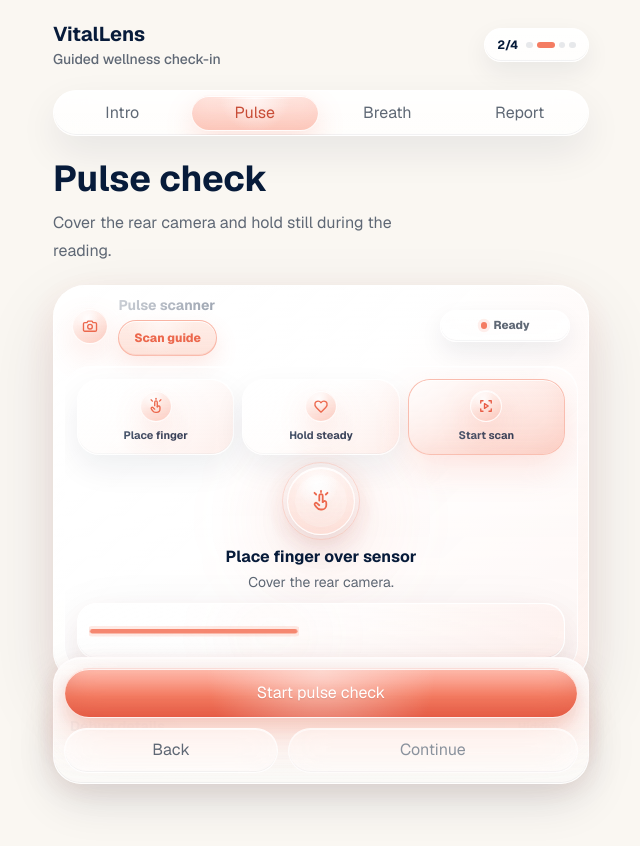
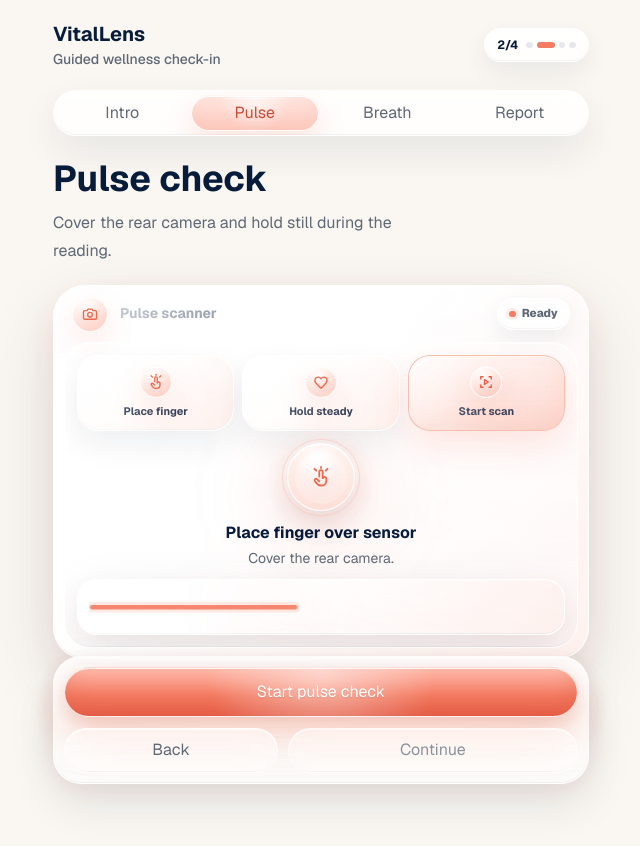
Before and after one commit to arliking13/vitallens, a Next.js app: page / in a window 1280 px wide. Both pictures are taken after a click on the button "Pulse". Shown: the top 846 px of the page, without its empty margins (319-959 px from the left). Built offline with nearby package versions, Linux system fonts and the light colour scheme.

Commit message:
fix: restore pulse camera preview

```diff
--- a/src/features/pulse/components/CameraPreview.tsx
+++ b/src/features/pulse/components/CameraPreview.tsx
@@ -20,7 +20,6 @@ type CameraPreviewProps = {
   isPulseCheckActive?: boolean;
   isSampling?: boolean;
   liveSignal?: number[];
-  onOpenScanGuide?: () => void;
   scannerDetail?: string;
   scannerTitle?: string;
   showCameraPreview?: boolean;
@@ -212,7 +211,6 @@ export function CameraPreview({
   hasPulseEstimate = false,
   isSampling = false,
   liveSignal,
-  onOpenScanGuide,
   scannerDetail,
   scannerTitle,
   showCameraPreview = false,
@@ -264,31 +262,17 @@ export function CameraPreview({
       className="vl-scanner-card animate-card-in overflow-hidden p-2.5"
       style={animationStyle}
     >
-      <div className="vl-scanner-header px-2 pb-2.5">
-        <div className="vl-scanner-header-main">
-          <span
-            className="vl-glass-icon vl-scanner-header-icon"
-            aria-hidden="true"
-          >
+      <div className="flex items-center justify-between gap-3 px-2 pb-2.5">
+        <div className="flex min-w-0 items-center gap-3">
+          <span className="vl-glass-icon h-9 w-9" aria-hidden="true">
             <CameraIcon className="h-[1.125rem] w-[1.125rem]" />
           </span>
-          <div className="vl-scanner-title-stack">
-            <p className="truncate text-sm font-bold text-[var(--vl-text)]">
+          <div className="min-w-0">
+            <p className="text-sm font-bold text-[var(--vl-text)]">
               Pulse scanner
             </p>
-            {onOpenScanGuide ? (
-              <button
-                aria-label="Open pulse scan guide"
-                className="vl-scan-guide-pill interactive-press focus-visible:outline focus-visible:outline-2 focus-visible:outline-offset-2 focus-visible:outline-[var(--vl-peach)]"
-                onClick={onOpenScanGuide}
-                type="button"
-              >
-                Scan guide
-              </button>
-            ) : null}
           </div>
         </div>
-        <div className="vl-scanner-status-slot">
         <span
           className={[
             "vl-state-pill",
@@ -306,7 +290,6 @@ export function CameraPreview({
           )}
           <span>{getStatusPillLabel(scannerVisualState)}</span>
         </span>
-        </div>
       </div>
 
       <div className="relative overflow-hidden rounded-[26px] border border-white/70 bg-white/45 px-3 pb-3 pt-3 shadow-[inset_0_1px_0_rgba(255,255,255,0.88),inset_0_-1px_0_rgba(7,27,58,0.04)]">
--- a/src/features/pulse/components/PulseCheckView.tsx
+++ b/src/features/pulse/components/PulseCheckView.tsx
@@ -321,7 +321,6 @@ export function PulseCheckView({
           isPulseCheckActive={isPulseCheckActive}
           isSampling={isSampling}
           liveSignal={smoothedSignal}
-          onOpenScanGuide={() => setIsScanGuideOpen(true)}
           scannerDetail={scannerDetail}
           scannerTitle={scannerTitle}
           showCameraPreview={showCameraPreview}
```
Lines whose indentation alone changed are shown as unchanged.
